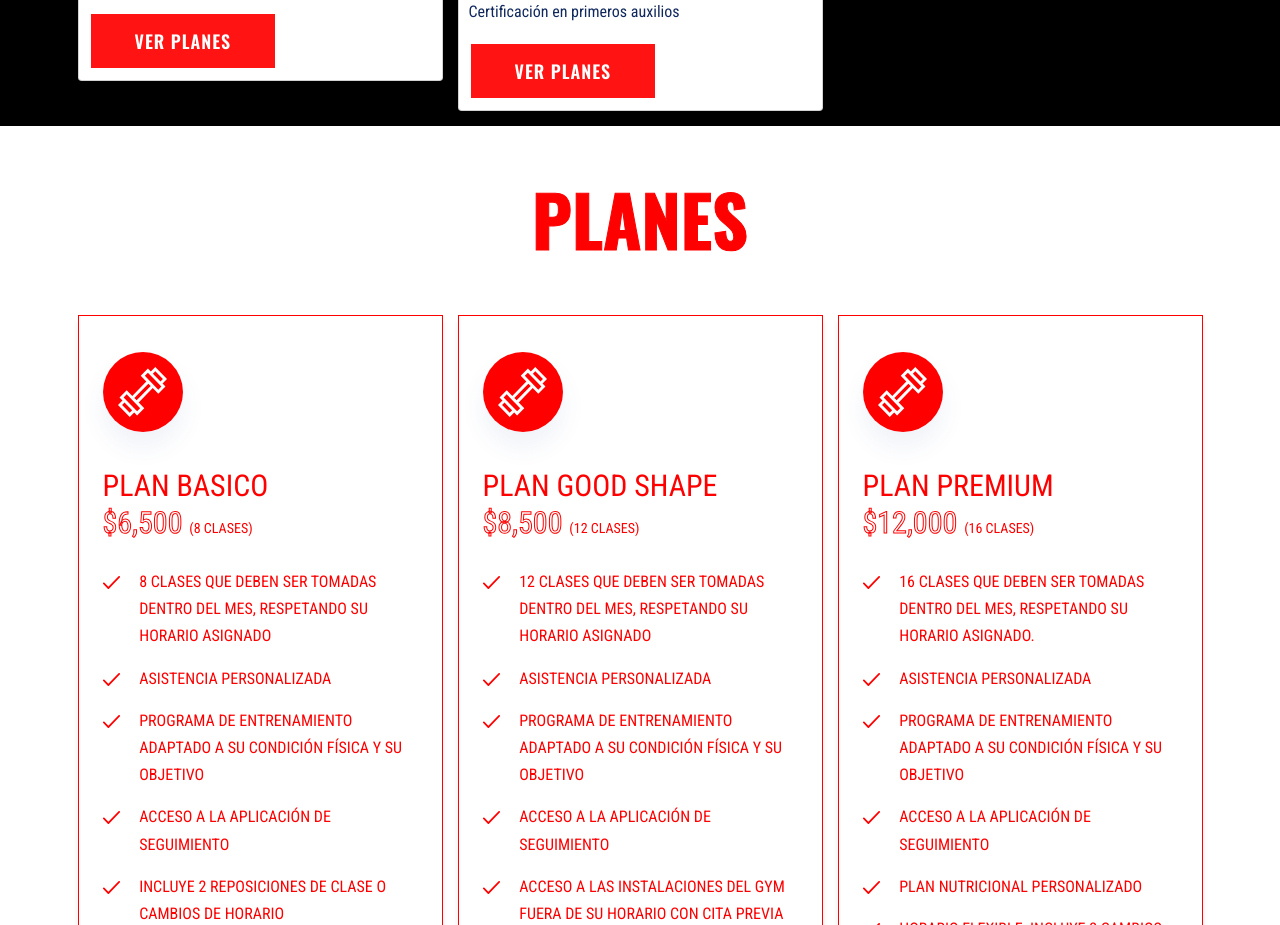
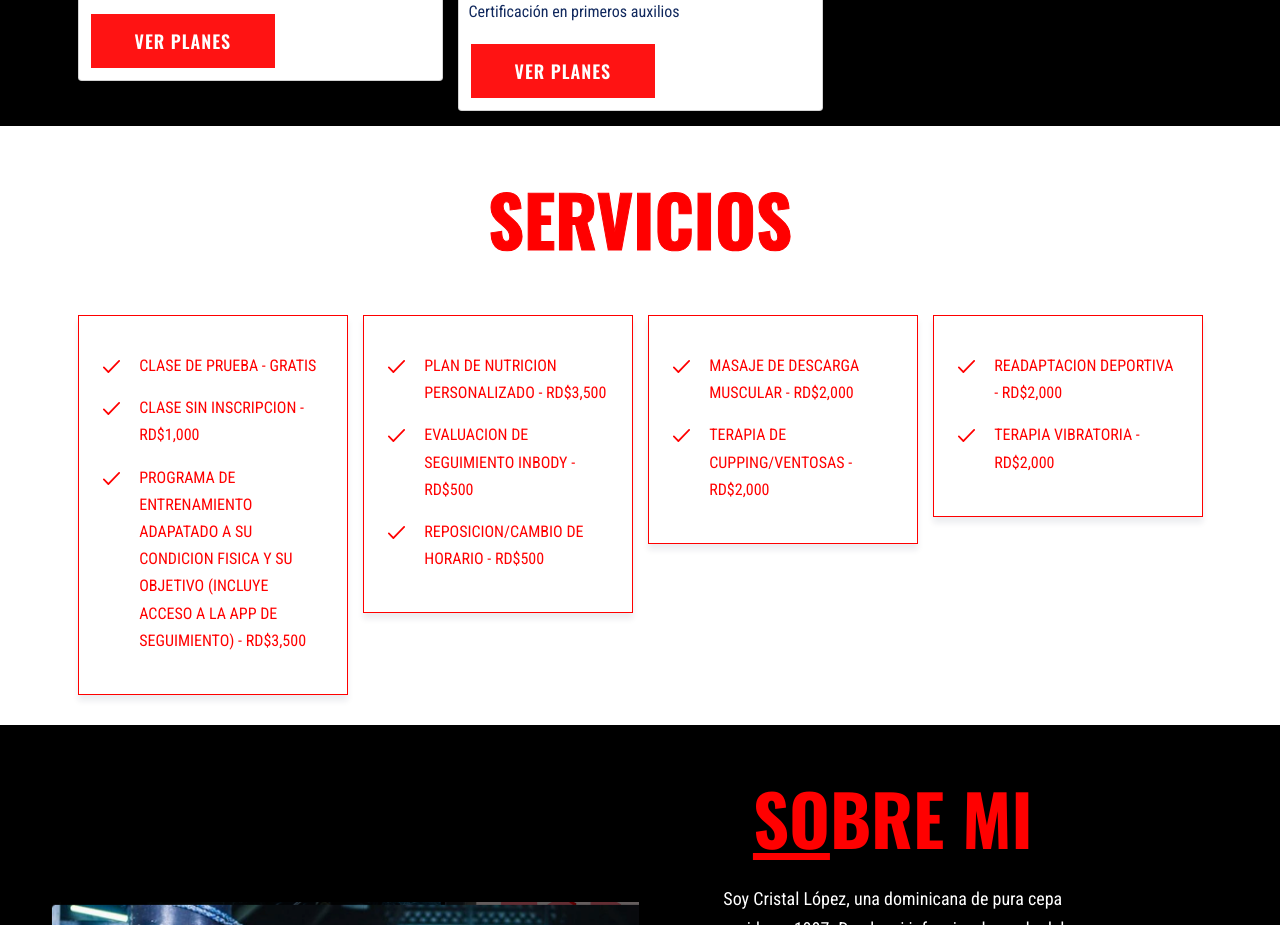
Before and after one commit to masterfermin02/cristal-page, a Next.js app: page / in a window 1280 px wide. Shown: the part 2820-3745 px from the top of the page. Built offline with nearby package versions, Linux system fonts and the light colour scheme.

Commit message:
Fixed issue

```diff
--- /dev/null
+++ b/app/Components/ContentSection.tsx
@@ -0,0 +1,32 @@
+"use client";
+
+import React, { useState } from "react";
+import PricingSection from "@/app/Components/PricingSection";
+import ServiceSection from "@/app/Components/ServiceSection";
+import AboutSection from "@/app/Components/AboutSection";
+import OurTeam from "@/app/Components/OurTeam";
+import { DEFAULT_WHATSAPP_URL } from "@/lib/constants";
+
+export default function ContentSection() {
+  const [seePlans, setSeePlans] = useState(false);
+
+  return (
+    <>
+      {!seePlans && <OurTeam seePlanCristalClick={() => setSeePlans(true)} />}
+        {!seePlans && <ServiceSection />}
+        {seePlans && <PricingSection whatsAppUrl={DEFAULT_WHATSAPP_URL} />}
+        {seePlans && <section id={'planes'} className="pricing-area section-padding40 fix">
+            <div className="container">
+                <div className="row">
+                    <div className="col-xl-12">
+                        <div className="section-tittle text-center mb-55 wow fadeInUp" data-wow-duration="2s" data-wow-delay=".1s">
+                        <button type="button" onClick={() => setSeePlans(false)} className="btn btn-sm btn-outline-secondary">Ver equipo</button>
+                        </div>
+                    </div>
+                </div>
+            </div>
+          </section>}
+        {!seePlans && <AboutSection />}
+    </>
+  );
+}
--- a/app/Components/OurTeam.tsx
+++ b/app/Components/OurTeam.tsx
@@ -3,7 +3,11 @@ import Image from "next/image";
 
 const DEFAULT_WHATSAPP_MESSAGE = 'Hola me interesa conocer sus planes para entrenamiento presencial en Good Shape y su disponibilidad. Mensaje enviado desde el sitio web.';
 
-const TeamSection = () => {
+const TeamSection = ({
+    seePlanCristalClick
+}: {
+    seePlanCristalClick: () => void;
+}) => {
     return (
         <section id="our-team" className="team-area fix p-4">
             <div className="container">
@@ -40,7 +44,7 @@ const TeamSection = () => {
                                 </p>
                                 <div className="d-flex justify-content-between align-items-center">
                                     <div className="btn-group">
-                                        <a href="/plans#planes" className="btn btn-sm btn-outline-secondary">Ver planes</a>
+                                        <button type='button' onClick={seePlanCristalClick} className="btn btn-sm btn-outline-secondary">Ver planes</button>
                                     </div>
                                 </div>
                             </div>
--- a/app/Components/PricingSection.tsx
+++ b/app/Components/PricingSection.tsx
@@ -2,7 +2,8 @@ import React from 'react';
 import SingleFeature from "@/app/Components/SingleFeature";
 import {createMessage} from "@/lib/whatsapp";
 
-const PricingSection = ({ whatsAppUrl
+const PricingSection = ({
+    whatsAppUrl
 }: {
     whatsAppUrl: string
 }) => {
--- /dev/null
+++ b/app/Components/ServiceSection.tsx
@@ -0,0 +1,64 @@
+import React from 'react';
+import SingleFeature from "@/app/Components/SingleFeature";
+
+const ServicesSection = () => {
+    return (
+        <section id={'planes'} className="pricing-area section-padding40 fix">
+            <div className="container">
+                <div className="row">
+                    <div className="col-xl-12">
+                        <div className="section-tittle text-center mb-55 wow fadeInUp" data-wow-duration="2s" data-wow-delay=".1s">
+                            <h2 className={'pricing-title'}>Servicios</h2>
+                        </div>
+                    </div>
+                </div>
+                <div className={'row'}>
+                    <div className={'col-lg-3 col-md-3 col-sm-12'}>
+                        <div className="properties mb-30 wow fadeInUp">
+                            <div className="properties__card">
+                                <div className="properties__caption">
+                                    <SingleFeature label="CLASE DE PRUEBA - GRATIS" />
+                                    <SingleFeature label="CLASE SIN INSCRIPCION - RD$1,000" />
+                                    <SingleFeature label="PROGRAMA DE ENTRENAMIENTO ADAPATADO A SU CONDICION FISICA Y SU OBJETIVO (INCLUYE ACCESO A LA APP DE SEGUIMIENTO) - RD$3,500" />
+                                </div>
+                            </div>
+                        </div>
+                    </div>
+                    <div className={'col-lg-3 col-md-3 col-sm-12'}>
+                        <div className="properties mb-30 wow fadeInUp">
+                            <div className="properties__card">
+                                <div className="properties__caption">
+                                    <SingleFeature label="PLAN DE NUTRICION PERSONALIZADO - RD$3,500" />
+                                    <SingleFeature label="EVALUACION DE SEGUIMIENTO INBODY - RD$500" />
+                                    <SingleFeature label="REPOSICION/CAMBIO DE HORARIO - RD$500" />
+                                </div>
+                            </div>
+                        </div>
+                    </div>
+                    <div className={'col-lg-3 col-md-3 col-sm-12'}>
+                        <div className="properties mb-30 wow fadeInUp">
+                            <div className="properties__card">
+                                <div className="properties__caption">
+                                    <SingleFeature label="MASAJE DE DESCARGA MUSCULAR - RD$2,000" />
+                                    <SingleFeature label="TERAPIA DE CUPPING/VENTOSAS - RD$2,000" />
+                                </div>
+                            </div>
+                        </div>
+                    </div>
+                    <div className={'col-lg-3 col-md-3 col-sm-12'}>
+                        <div className="properties mb-30 wow fadeInUp">
+                            <div className="properties__card">
+                                <div className="properties__caption">
+                                    <SingleFeature label="READAPTACION DEPORTIVA - RD$2,000" />
+                                    <SingleFeature label="TERAPIA VIBRATORIA - RD$2,000" />
+                                </div>
+                            </div>
+                        </div>
+                    </div>
+                </div>
+            </div>
+        </section>
+    );
+};
+
+export default ServicesSection;
--- a/app/page.tsx
+++ b/app/page.tsx
@@ -1,24 +1,18 @@
-import { draftMode } from 'next/headers'
-
-import { getAllPosts } from '@/lib/api'
 import { Hero } from "@/app/Components/Hero";
 import { Menu } from "@/app/Components/Menu";
 import WhatOfferSection from "@/app/Components/WhatOfferSection";
-import PricingSection from "@/app/Components/PricingSection";
-import AboutSection from "@/app/Components/AboutSection";
 import ContactMe from "@/app/Components/ContactMe";
 import {DEFAULT_WHATSAPP_MESSAGE, DEFAULT_WHATSAPP_URL} from "@/lib/constants";
 import Script from 'next/script';
-import OurTeam from "@/app/Components/OurTeam";
+import { useState } from 'react';
+import ContentSection from "./Components/ContentSection";
 
 const HomePage = () => {
   return (
       <div>
         <Hero />
         <WhatOfferSection />
-        <OurTeam />
-        <PricingSection whatsAppUrl={DEFAULT_WHATSAPP_URL} />
-        <AboutSection />
+        <ContentSection />
         <ContactMe />
       </div>
   );
```
